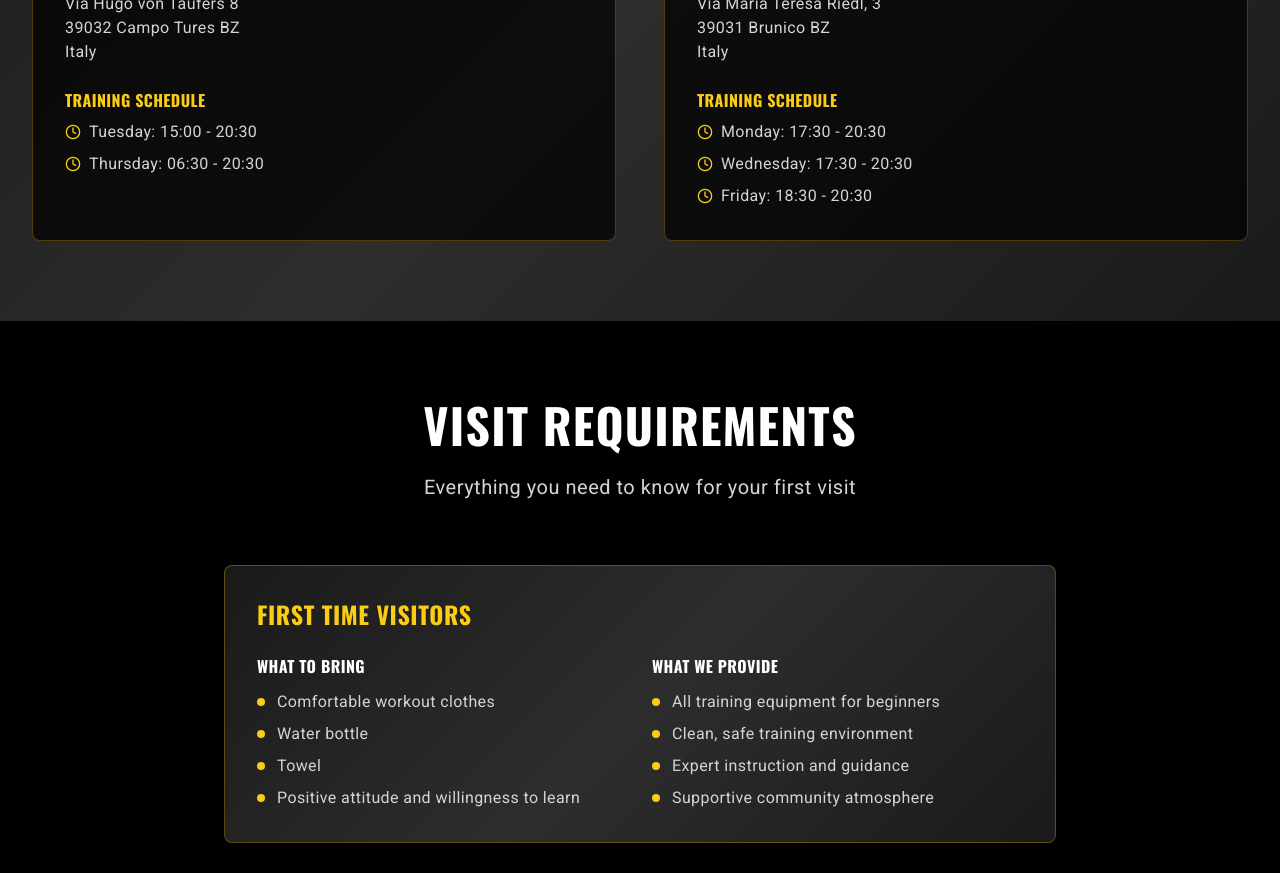
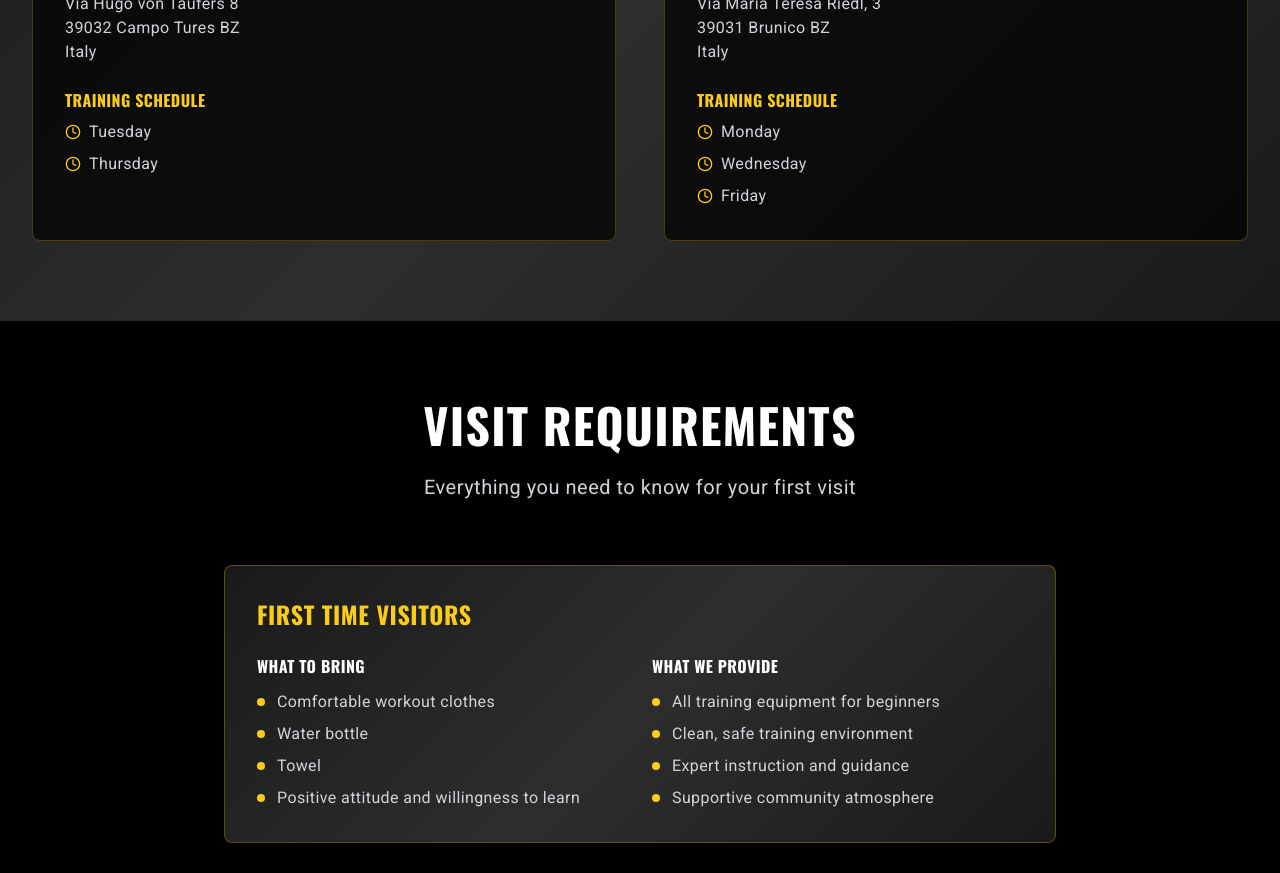
Before and after one commit to Leox-bot/SportAcademy, a React (Vite) app: page /contact in a window 1280 px wide. Shown: the part 1280-2153 px from the top of the page. Built offline with nearby package versions, Linux system fonts and the light colour scheme.

Commit message:
Update Contact Page - Locations with Days Only

```diff
--- a/src/pages/Contact.tsx
+++ b/src/pages/Contact.tsx
@@ -138,11 +138,11 @@ export default function Contact() {
                   <div className="space-y-2">
                     <div className="flex items-center">
                       <Clock className="w-4 h-4 text-yellow-400 mr-2" />
-                      <span className="text-gray-300 tracking-wide">{t('schedule.tuesday')}: 15:00 - 20:30</span>
+                      <span className="text-gray-300 tracking-wide">{t('schedule.tuesday')}</span>
                     </div>
                     <div className="flex items-center">
                       <Clock className="w-4 h-4 text-yellow-400 mr-2" />
-                      <span className="text-gray-300 tracking-wide">{t('schedule.thursday')}: 06:30 - 20:30</span>
+                      <span className="text-gray-300 tracking-wide">{t('schedule.thursday')}</span>
                     </div>
                   </div>
                 </div>
@@ -171,15 +171,15 @@ export default function Contact() {
                   <div className="space-y-2">
                     <div className="flex items-center">
                       <Clock className="w-4 h-4 text-yellow-400 mr-2" />
-                      <span className="text-gray-300 tracking-wide">{t('schedule.monday')}: 17:30 - 20:30</span>
+                      <span className="text-gray-300 tracking-wide">{t('schedule.monday')}</span>
                     </div>
                     <div className="flex items-center">
                       <Clock className="w-4 h-4 text-yellow-400 mr-2" />
-                      <span className="text-gray-300 tracking-wide">{t('schedule.wednesday')}: 17:30 - 20:30</span>
+                      <span className="text-gray-300 tracking-wide">{t('schedule.wednesday')}</span>
                     </div>
                     <div className="flex items-center">
                       <Clock className="w-4 h-4 text-yellow-400 mr-2" />
-                      <span className="text-gray-300 tracking-wide">{t('schedule.friday')}: 18:30 - 20:30</span>
+                      <span className="text-gray-300 tracking-wide">{t('schedule.friday')}</span>
                     </div>
                   </div>
                 </div>
```
